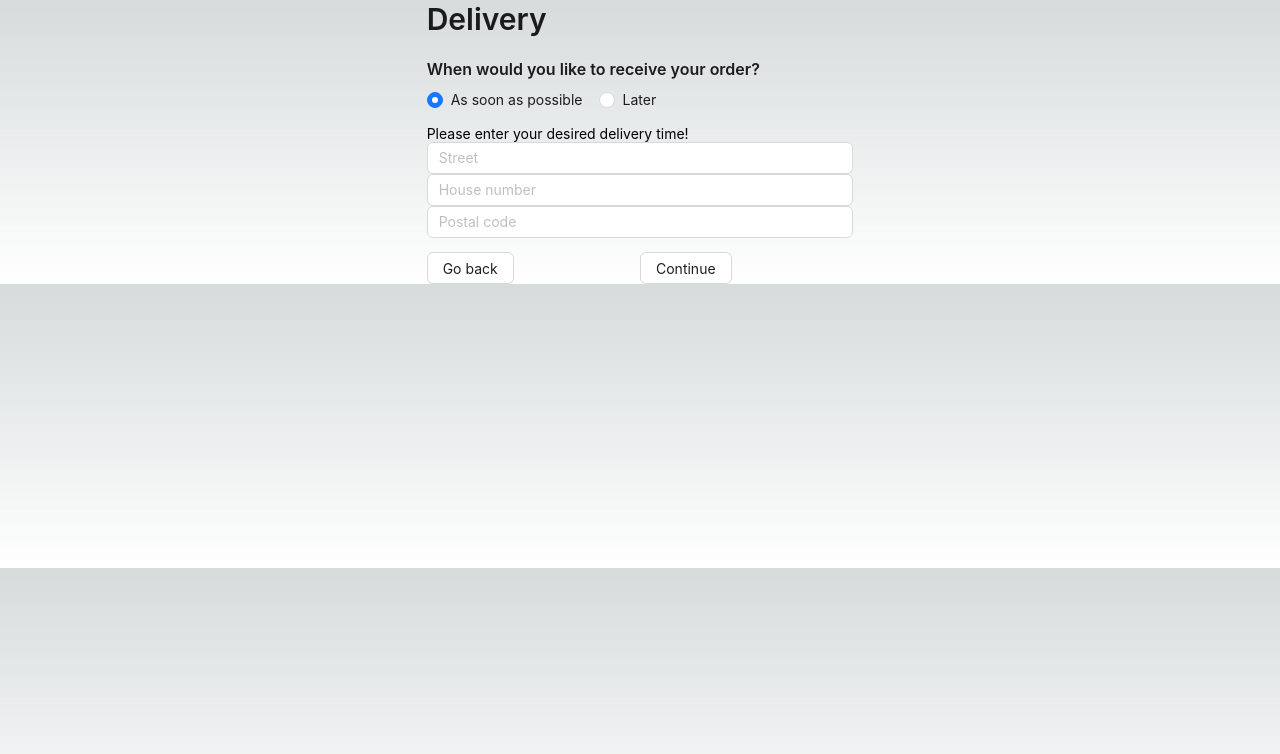
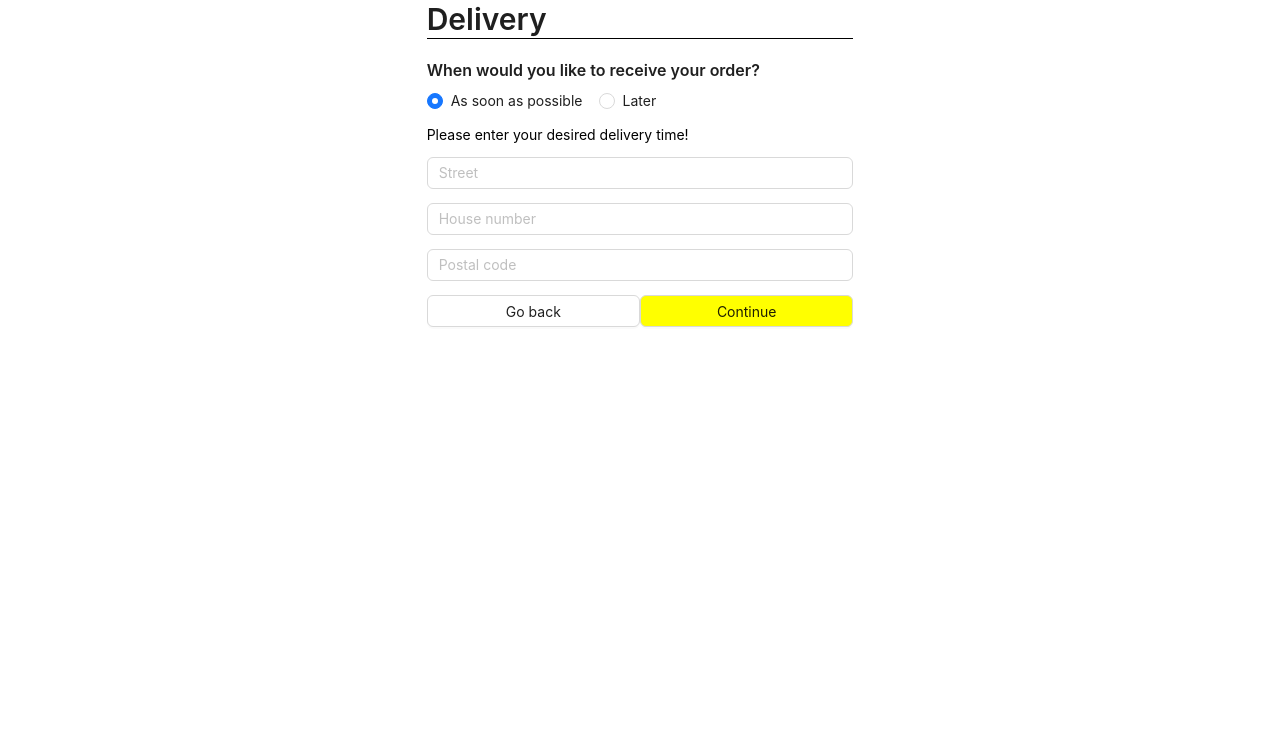
Before and after one commit to huuyl123/pizza-project, a Next.js app: page /pickup in a window 1280 px wide. Shown: the top 754 px of the page. Built offline with nearby package versions, Linux system fonts and the light colour scheme.

Commit message:
add style to pickup page

```diff
--- a/src/pages/pickup/Pickup.module.css
+++ b/src/pages/pickup/Pickup.module.css
@@ -0,0 +1,22 @@
+.container {
+    background-color: white;
+    height: 100vh;
+    color: black;
+  }
+
+  .pageHeader {
+    border-bottom: 1px solid black;
+  }
+
+  .inputForm {
+    margin-top: 1em;
+  }
+
+  .buttonBack {
+    width: 100%;
+  }
+
+  .buttonContinue {
+    width: 100%;
+    background-color: yellow;
+  }
```
